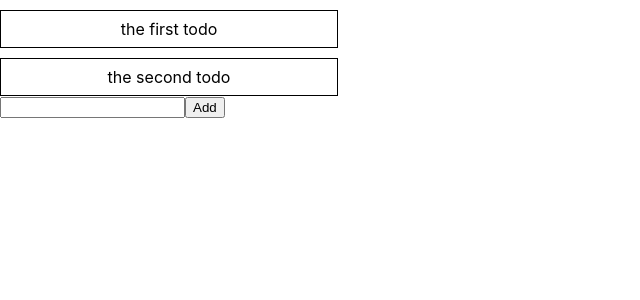
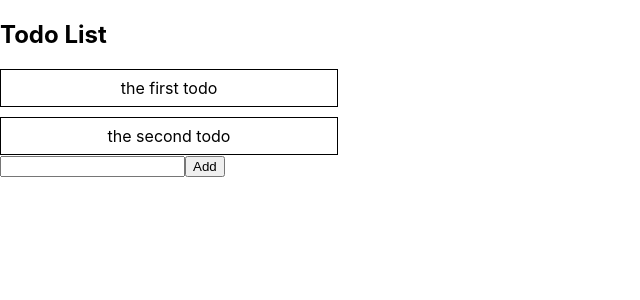
Before and after one commit to nghe4/day10-todo-frontend, a React (Create React App) app: page / in a window 1280 px wide. Shown: the top 300 px of the page, without its empty margins (0-640 px from the left). Built offline with nearby package versions, Linux system fonts and the light colour scheme.

Commit message:
feat: add heading 'Todo List'

```diff
--- a/src/components/TodoGroup.js
+++ b/src/components/TodoGroup.js
@@ -7,6 +7,7 @@ export const TodoGroup = () => {
 
   return (
     <div>
+      <h2>Todo List</h2>
       <div>
         {state.length === 0 ? (
           <p>Add the things you need to do today...</p>
```
